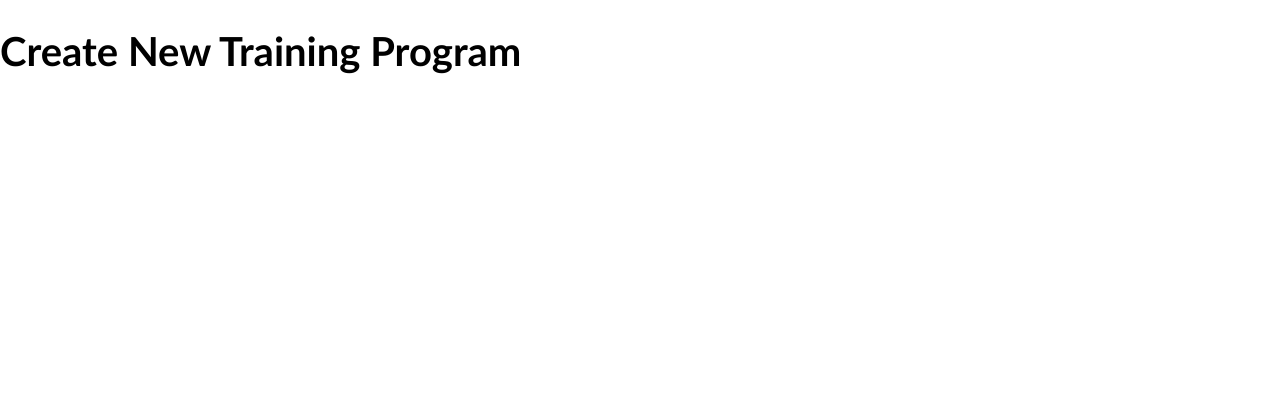
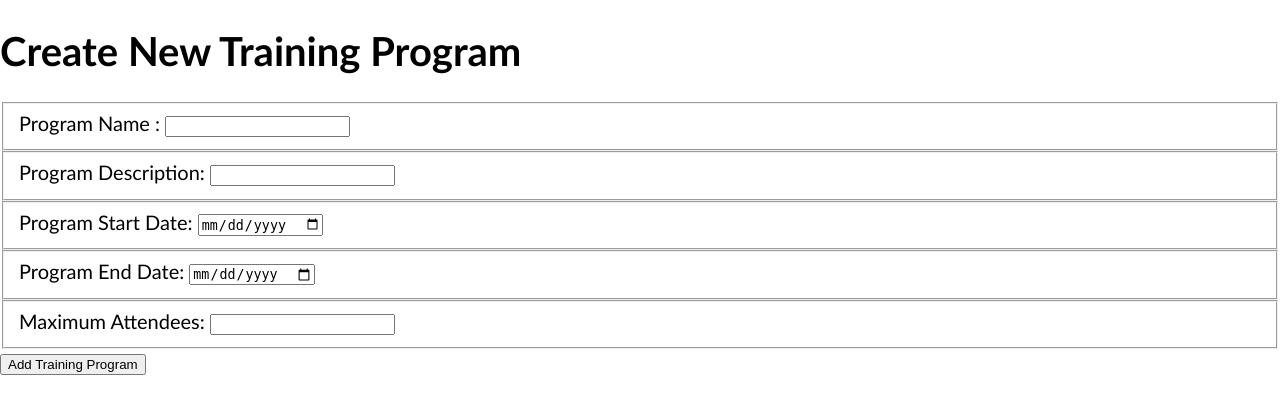
Before and after one commit to nss-cohort-40/banagzon-workforce-mgt-lumberjacks, a Django app: page /training/form in a window 1280 px wide. Shown: the part 66-480 px from the top of the page. Run offline with Django 3.2, Linux system fonts and the light colour scheme.

Commit message:
completed creation of training program functionality

```diff
--- a/hrapp/templates/training_programs/form.html
+++ b/hrapp/templates/training_programs/form.html
@@ -4,4 +4,34 @@
 
     <h1>Create New Training Program</h1>
 
+    <form action="{% url 'hrapp:training_list' %}" method="POST">
+        {% csrf_token%}
+        <fieldset>
+            <label for="program_name">Program Name :</label>
+            <input id="program_name" type="text" name="program_name">
+        </fieldset>
+
+        <fieldset>
+            <label for="program_description">Program Description: </label>
+            <input id="program_description" type="text" name="program_description">
+        </fieldset>
+
+        <fieldset>
+            <label for="start_date">Program Start Date: </label>
+            <input id="start_date" type="date" name="start_date">
+        </fieldset>
+
+        <fieldset>
+            <label for="end_date">Program End Date: </label>
+            <input id="end_date" type="date" name="end_date">
+        </fieldset>
+
+        <fieldset>
+            <label for="max_attendees">Maximum Attendees: </label>
+            <input id="end_date" type="number" name="max_attendees">
+        </fieldset>
+
+        <button type="submit">Add Training Program</button>
+    </form>
+
 {%endblock%}
--- a/hrapp/templates/training_programs/list.html
+++ b/hrapp/templates/training_programs/list.html
@@ -2,11 +2,11 @@
 
 {% block content %}
 <h1>Training Programs</h1>
-<a href="{% url 'hrapp:training_form' %}"/><button> Create New Program</button>
+<a href="{% url 'hrapp:training_form' %}">Add New Program </a>
 <ol>
 {% for program in all_training %}
     <li>
-        <p>{{ program }}</p>
+        <p>{{ program }} | {{program.start}} - {{program.end}}</p>
     </li>
 {% endfor %}
 </ol>
```
Also changed, not shown: hrapp/views/training_program/training_program.py (+18 -1 lines).
